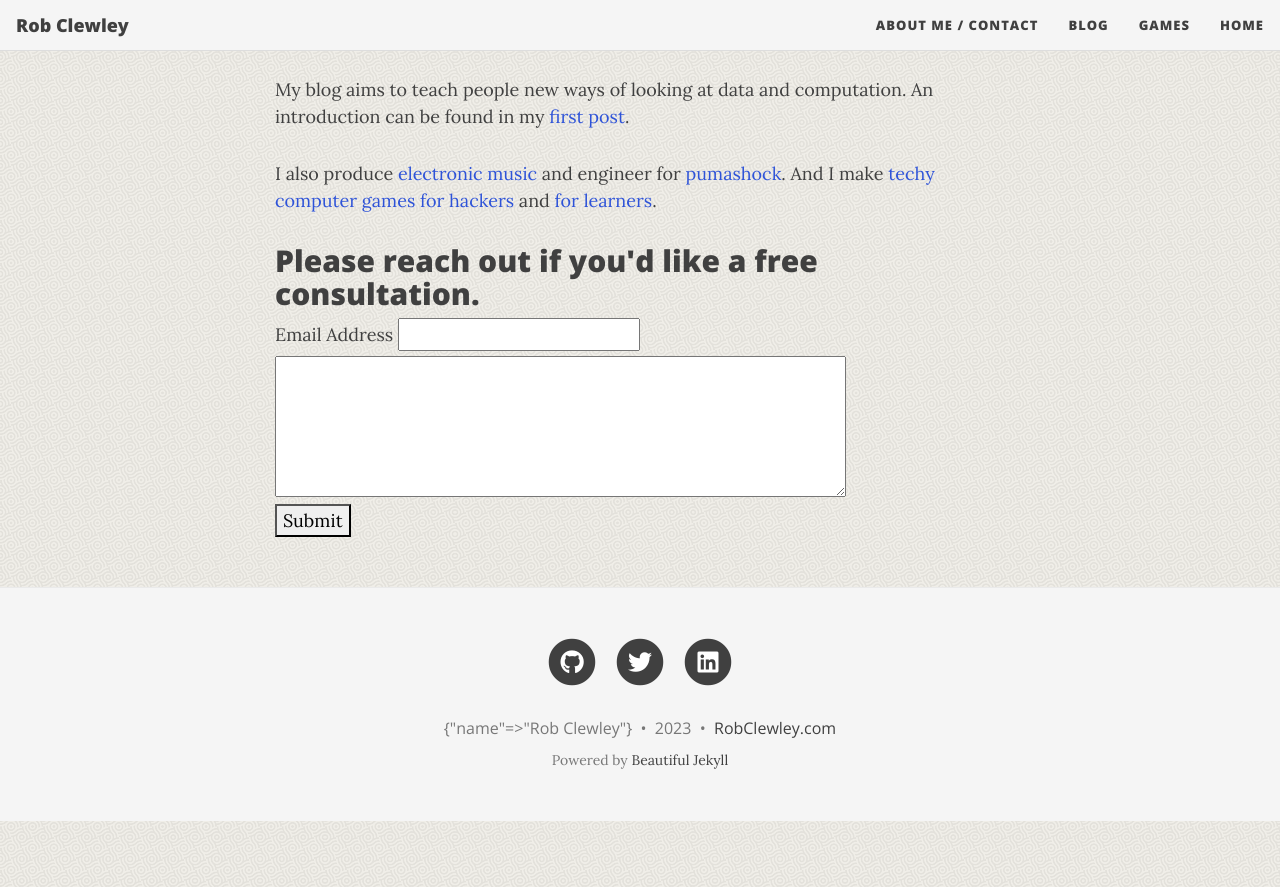
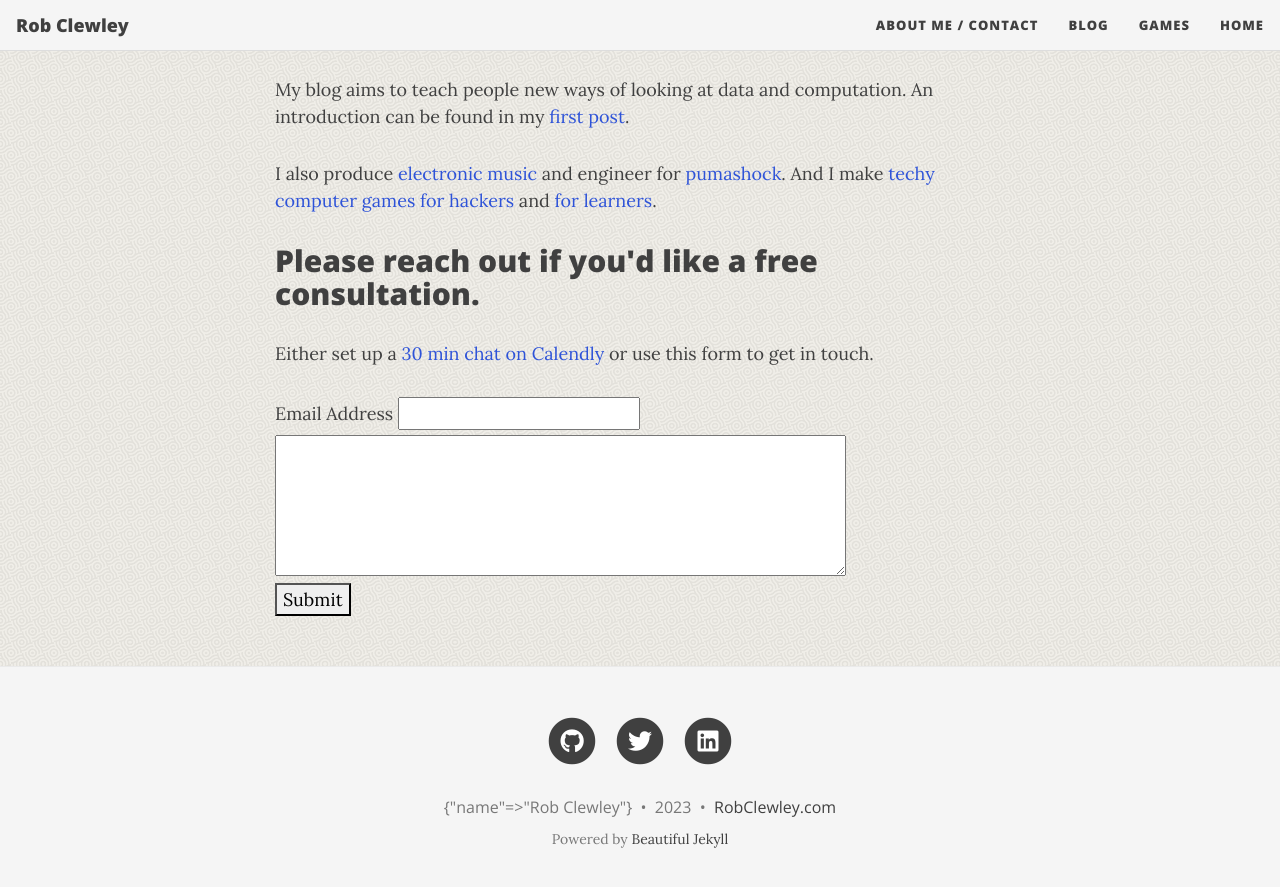
Before and after one commit to robclewley/robclewley.github.io, a Jekyll site: the page built from aboutme.md, in a window 1280 px wide and 900 px high, scrolled down 506 px. Shown: the top 887 px of the window. Built offline with Jekyll 4.4.1, drawn with Linux system fonts in a browser that asks for light colours; nearby versions of some CDN libraries; before the commit the page ends 1327 px from its top, so only the background shows below that.

Commit message:
Add calendly link

```diff
--- a/aboutme.md
+++ b/aboutme.md
@@ -15,6 +15,8 @@ I also produce [electronic music](https://ripplecountyprimary.bandcamp.com) and
 
 <h2 id="Contact">Please reach out if you'd like a free consultation.</h2>
 
+Either set up a [30 min chat on Calendly](https://calendly.com/rob-clewley/chat-with-rob) or use this form to get in touch.
+
 <script src="https://www.google.com/recaptcha/api.js" async defer></script>
 
 <div>
```
